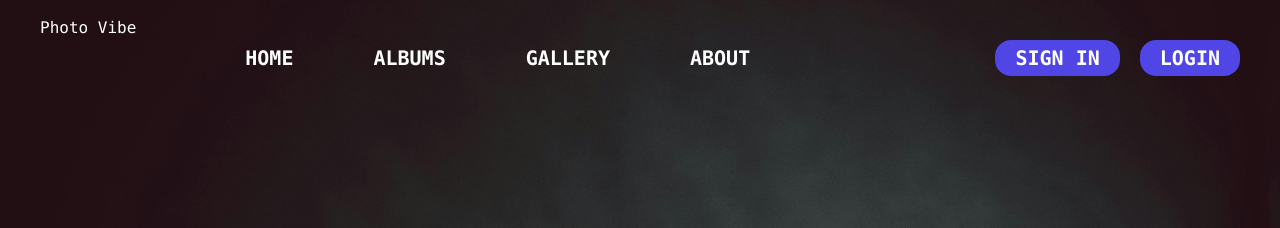
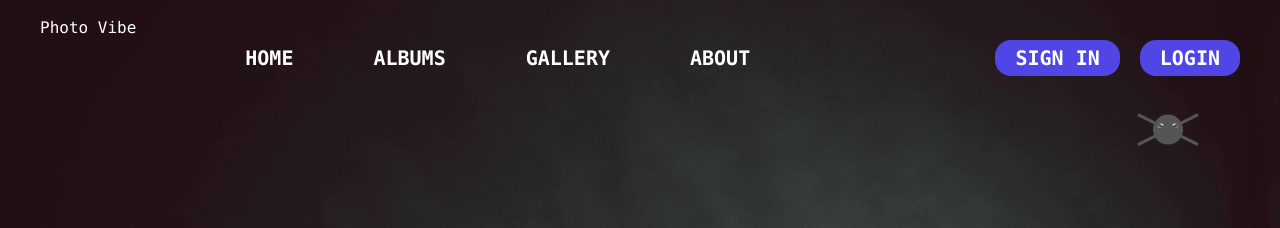
Before and after one commit to oniwebdesigner/PhotoVibe, a Next.js app: page /home in a window 1280 px wide. Shown: the top 228 px of the page. Built offline with nearby package versions, Linux system fonts and the light colour scheme.

Commit message:
Create Spider Animation

```diff
--- /dev/null
+++ b/src/app/components/heroSection/Spider.tsx
@@ -0,0 +1,57 @@
+// Spider.tsx
+'use client';
+import React, { useEffect } from 'react';
+import gsap from 'gsap';
+
+const Spider: React.FC = () => {
+  useEffect(() => {
+    const tl = gsap.timeline({ repeat: -1, yoyo: true });
+
+    // Animacioni: lëvizje lart e poshtë
+    tl.to('.spider', { y: 10, duration: 1, ease: 'power1.inOut' })
+      .to('.spider', { y: 0, duration: 1, ease: 'power1.inOut' });
+
+    // Animacioni: hapja dhe mbyllja e syve
+    const eyeElements = document.querySelectorAll('.eye');
+    eyeElements.forEach((eye) => {
+      gsap.fromTo(
+        eye,
+        { scaleY: 1 }, // Mbyllur
+        {
+          scaleY: 0.5, // Hapja
+          duration: 0.5, // Rritëm durimin për hapjen
+          repeat: -1,
+          yoyo: true,
+          ease: 'power1.inOut',
+          delay: Math.random() // Delay për çdo sy për të krijuar efekte të ndryshme
+        }
+      );
+    });
+  }, []);
+
+  return (
+    <div className="absolute top-20 right-16 spider">
+      {/* Spider */}
+      <svg
+        xmlns="http://www.w3.org/2000/svg"
+        viewBox="0 0 64 64"
+        className="w-24 h-24"
+      >
+        {/* Body Spider */}
+        <circle cx="32" cy="32" r="10" fill="#555" />
+
+        {/* Sy */}
+        <circle cx="27" cy="30" r="2" className="eye" fill="#fff" />
+        <circle cx="37" cy="30" r="2" className="eye" fill="#fff" />
+
+
+        <line x1="32" y1="32" x2="12" y2="22" stroke="#555" strokeWidth="2" />
+        <line x1="32" y1="32" x2="12" y2="42" stroke="#555" strokeWidth="2" />
+        <line x1="32" y1="32" x2="52" y2="22" stroke="#555" strokeWidth="2" />
+        <line x1="32" y1="32" x2="52" y2="42" stroke="#555" strokeWidth="2" />
+      </svg>
+    </div>
+  );
+};
+
+export default Spider;
--- a/src/app/home/page.tsx
+++ b/src/app/home/page.tsx
@@ -11,6 +11,7 @@ export default function Home() {
     <div>
       <HeroSection></HeroSection>
       <Photographs></Photographs>
+      <Spider></Spider>
       <Footer></Footer>
 
 
```
